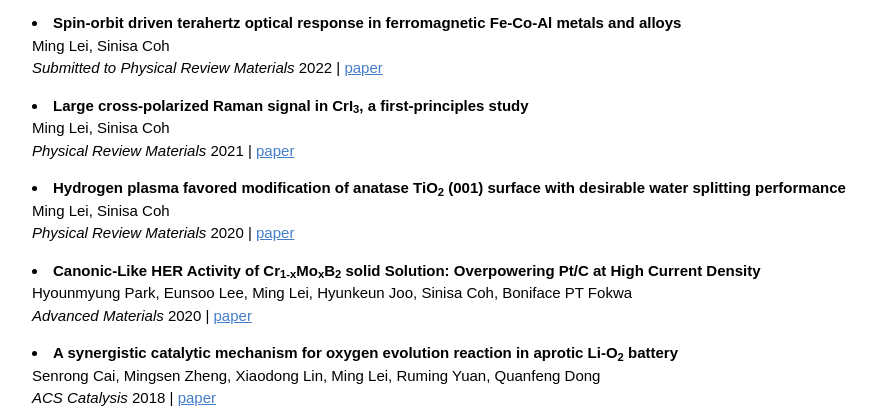
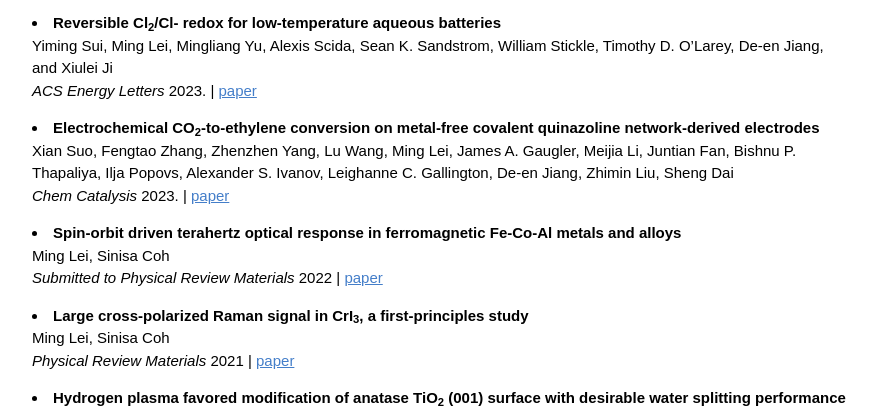
Before and after one commit to mlei012/mlei012.github.io, a plain HTML site: page index.html in a window 1280 px wide. Shown: the part 668-1081 px from the top of the page, without its empty margins (274-1151 px from the left). Drawn offline with nearby package versions, Linux system fonts and the light colour scheme.

Commit message:
Update index.html

```diff
--- a/index.html
+++ b/index.html
@@ -173,6 +173,22 @@
     <!--<ol> -->
 
       <p>
+      <li><strong>Reversible Cl<sub>2</sub>/Cl<super>-</super> redox for low-temperature aqueous batteries</strong>
+      <br>
+      Yiming Sui, Ming Lei, Mingliang Yu, Alexis Scida, Sean K. Sandstrom, William Stickle, Timothy D. O’Larey, De-en Jiang, and Xiulei Ji
+      <br>
+      <em>ACS Energy Letters</em> 2023. | <a style="color: #447ec9" href="https://pubs.acs.org/doi/full/10.1021/acsenergylett.2c02757?target=_blank">paper</a>
+      </p>
+
+      <p>
+      <li><strong>Electrochemical CO<sub>2</sub>-to-ethylene conversion on metal-free covalent quinazoline network-derived electrodes</strong>
+      <br>
+      Xian Suo, Fengtao Zhang, Zhenzhen Yang, Lu Wang, Ming Lei, James A. Gaugler, Meijia Li, Juntian Fan, Bishnu P. Thapaliya, Ilja Popovs, Alexander S. Ivanov, Leighanne C. Gallington, De-en Jiang, Zhimin Liu, Sheng Dai
+      <br>
+      <em>Chem Catalysis</em> 2023. | <a style="color: #447ec9" href="https://www.sciencedirect.com/science/article/abs/pii/S2667109323000027?via%3Dihub">paper</a>
+      </p>
+
+      <p>
       <li><strong>Spin-orbit driven terahertz optical response in ferromagnetic Fe-Co-Al metals and alloys</strong>
       <br>
       Ming Lei, Sinisa Coh
```
